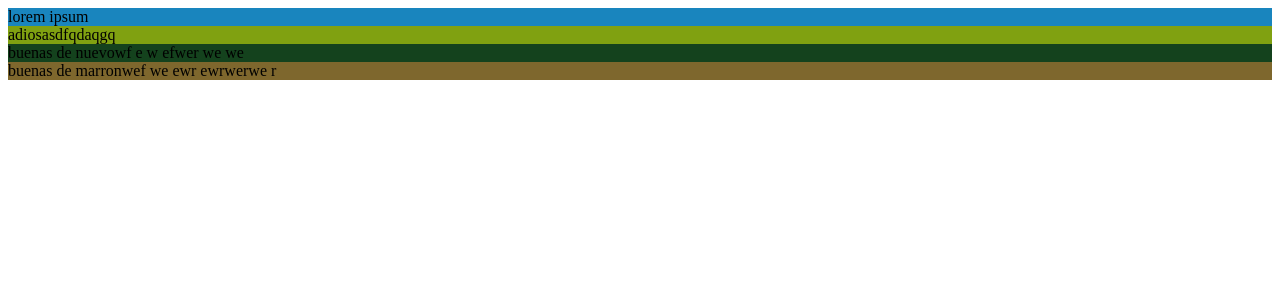
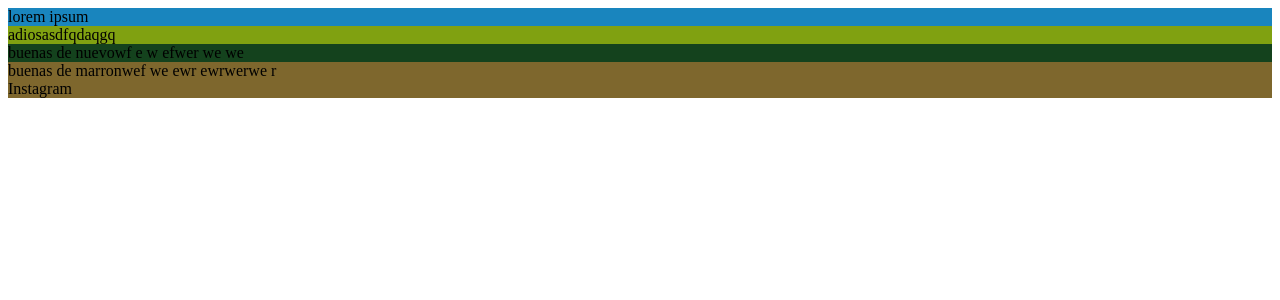
Before and after one commit to richy8822/tienda, a PHP site: page / in a window 1280 px wide. Shown: the top 300 px of the page. Run offline with PHP 8.4, Linux system fonts and the light colour scheme.

Commit message:
agregamos instagram

```diff
--- a/index.php
+++ b/index.php
@@ -21,5 +21,8 @@
     <div class="fondMarron">
       <?php echo "buenas de marronwef we ewr ewrwerwe r"; ?>
     </div>
+    <div class="fondMarron">
+      <?php echo "Instagram"; ?>
+    </div>
   </body>
 </html>
--- a/styles.css
+++ b/styles.css
@@ -10,3 +10,6 @@
 .fondMarron{
     background-color: rgb(126, 103, 45);
 }
+.fondRosa{
+    background-color: rgb(96, 44, 89);
+}
```
